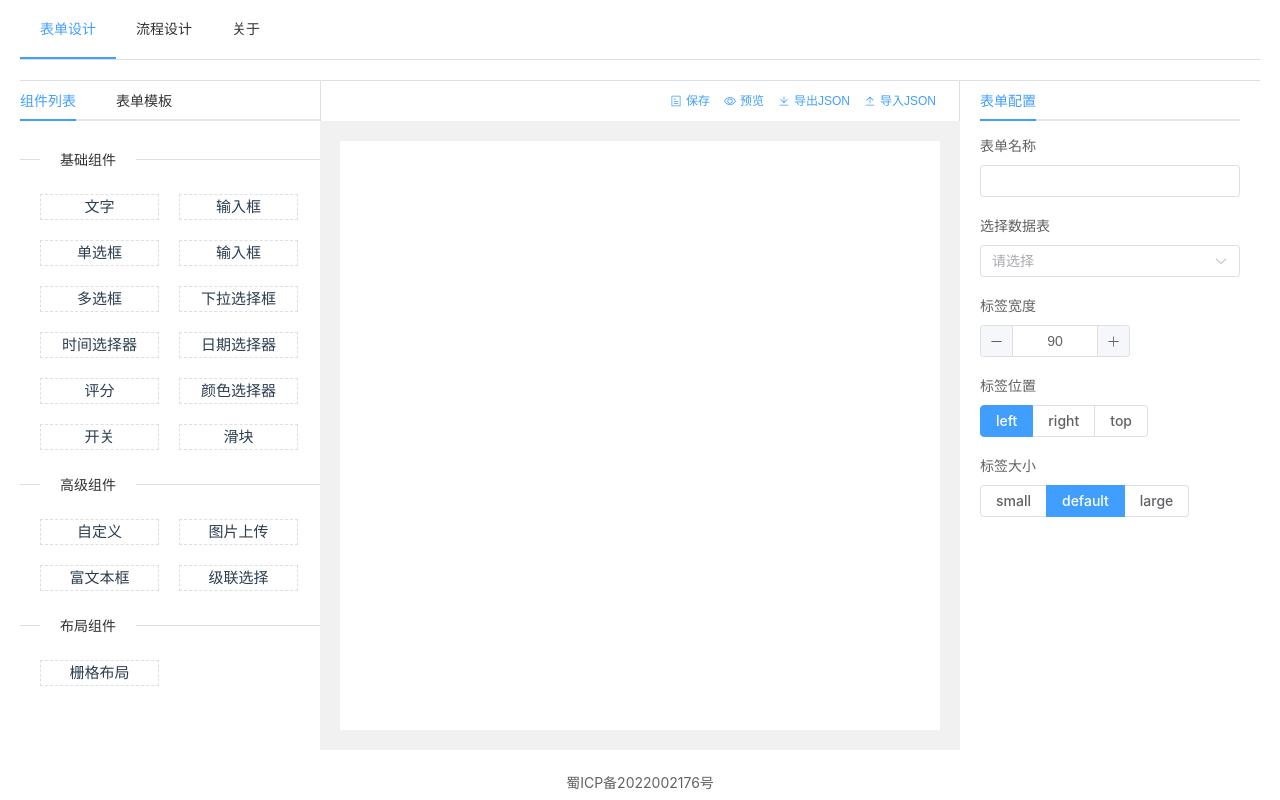
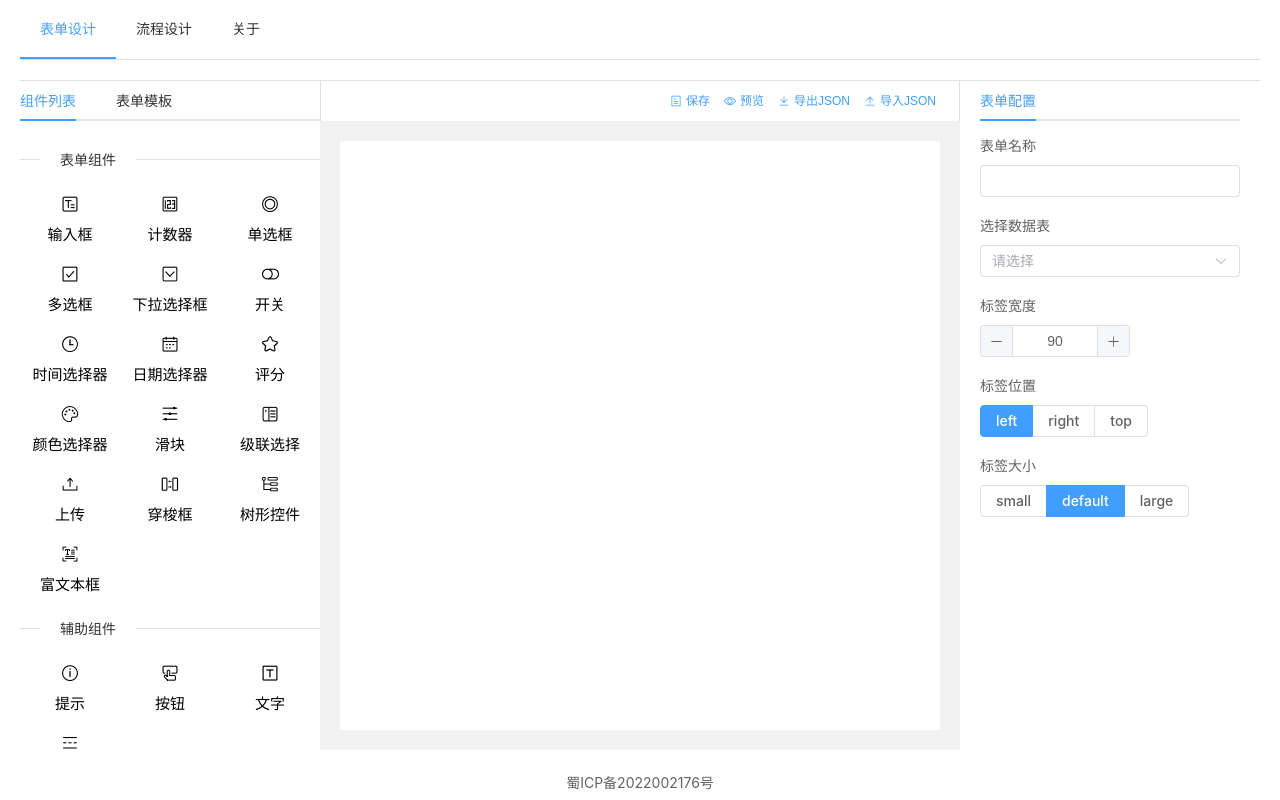
Before and after one commit to coder-zyk/vue-ts-vite-element, a Vue app: page /form in a window 1280 px wide. Built offline with nearby package versions, Linux system fonts and the light colour scheme.

Commit message:
优化组件列表样式

```diff
--- a/src/views/form/form-compoents/index.ts
+++ b/src/views/form/form-compoents/index.ts
@@ -1,87 +1,104 @@
-/**基础组件 */
-const baseComponents = [
+/**表单组件 */
+const formComponents = [
   {
-    type: 'text',
-    label:'文字',
+    type: 'input',
+    label: '输入框',
     icon: ''
   },
   {
-    type: 'input',
-    label:'输入框',
-    icon: ''
-
-  },
-  {
     type: 'number',
-    label:'单选框',
+    label: '计数器',
     icon: ''
   },
   {
     type: 'radio',
-    label:'输入框',
+    label: '单选框',
     icon: ''
   },
   {
     type: 'checkbox',
-    label:'多选框',
+    label: '多选框',
     icon: ''
   },
   {
     type: 'select',
-    label:'下拉选择框',
+    label: '下拉选择框',
+    icon: ''
+  },
+  {
+    type: 'switch',
+    label: '开关',
     icon: ''
   },
   {
     type: 'time',
-    label:'时间选择器',
+    label: '时间选择器',
     icon: ''
   },
   {
-    type: 'datetime',
-    label:'日期选择器',
+    type: 'date',
+    label: '日期选择器',
     icon: ''
   },
   {
     type: 'rate',
-    label:'评分',
+    label: '评分',
     icon: ''
   },
   {
     type: 'color',
-    label:'颜色选择器',
+    label: '颜色选择器',
+    icon: ''
+  },
+
+  {
+    type: 'slider',
+    label: '滑块',
     icon: ''
   },
   {
-    type: 'switch',
-    label:'开关',
+    type: 'cascader',
+    label: '级联选择',
     icon: ''
   },
   {
-    type: 'slider',
-    label:'滑块',
-    icon: ''
-  }
-]
-/**高级组件 */
-const advancedComponents = [
-  {
-    type: 'blank',
-    label:'自定义',
+    type: 'upload',
+    label: '上传',
     icon: ''
   },
   {
-    type: 'imgupload',
-    label:'图片上传',
+    type: 'transfer',
+    label: '穿梭框',
+    icon: ''
+  },
+  {
+    type: 'tree',
+    label: '树形控件',
     icon: ''
   },
   {
     type: 'editor',
-    label:'富文本框',
+    label: '富文本框',
     icon: ''
-  },
+  }
+]
+/**辅助组件 */
+const assistComponents = [
   {
-    type: 'cascader',
-    label:'级联选择',
+    type: 'alter',
+    label: '提示',
+    icon: ''
+  }, {
+    type: 'button',
+    label: '按钮',
+    icon: ''
+  }, {
+    type: 'span',
+    label: '文字',
+    icon: ''
+  }, {
+    type: 'divider',
+    label: '分割线',
     icon: ''
   }
 ]
@@ -89,12 +106,21 @@ const advancedComponents = [
 const layoutComponents = [
   {
     type: 'row',
-    label:'栅格布局',
+    label: '栅格布局',
+    icon: ''
+  },
+  {
+    type: 'tab',
+    label: '标签页',
+    icon: ''
+  }, {
+    type: 'space',
+    label: '间距',
     icon: ''
   }
 ]
 export {
-  baseComponents,
-  advancedComponents,
+  formComponents,
+  assistComponents,
   layoutComponents
 }
--- a/src/views/form/form-compoents/index.vue
+++ b/src/views/form/form-compoents/index.vue
@@ -6,7 +6,7 @@ import type {
   FormInfo,
 } from "@/views/form/index";
 import { maker } from "@/views/form/util";
-import { baseComponents, advancedComponents, layoutComponents } from './index'
+import { formComponents, assistComponents, layoutComponents } from './index'
 /**表单信息 */
 const formInfo: FormInfo = inject<FormInfo>("formInfo") as FormInfo;
 /**当前选中的元素 */
@@ -42,85 +42,103 @@ function end() {
 </script>
 
 <template>
-  <el-tabs v-model="activeName" class="form-left">
-    <el-tab-pane label="组件列表" name="components">
-      <el-divider content-position="left">基础组件</el-divider>
-      <div class="form-left-border">
-        <draggable :list="baseComponents" :group="{ name: 'people', pull: 'clone', put: false }" item-key="field"
-          :sort="false" :force-fallback="true" ghost-class="form-left-ghost" drag-class="form-left-drag"
-          chosenClass="form-left-chosen" @end="end" @start="start" :clone="addFormItem" :fallback-class="true">
+  <el-tabs v-model="activeName" class="form-components">
+    <el-tab-pane label="组件列表" name="components" style="height:100%">
+      <el-scrollbar>
+        <el-divider content-position="left">表单组件</el-divider>
+        <draggable :list="formComponents" :group="{ name: 'people', pull: 'clone', put: false }" item-key="field"
+          :sort="false" :force-fallback="true" ghost-class="form-components-ghost" drag-class="form-components-drag"
+          chosenClass="form-components-chosen" @end="end" @start="start" :clone="addFormItem" :fallback-class="true">
           <template #item="{ element }">
-            <div class="form-left-label">
-              {{ element.label }}
+            <div class="form-components-item">
+              <div class="form-components-icon">
+                <i :class="`icon icon-${element.type}`"></i>
+              </div>
+              <span>{{ element.label }}</span>
             </div>
           </template>
         </draggable>
-      </div>
-      <el-divider content-position="left">高级组件</el-divider>
-      <div class="form-left-border">
-        <draggable :list="advancedComponents" :group="{ name: 'people', pull: 'clone', put: false }" item-key="field"
-          :sort="false" :force-fallback="true" ghost-class="form-left-ghost" drag-class="form-left-drag"
-          chosenClass="form-left-chosen" :clone="addFormItem" @end="end" :fallback-class="true">
+        <el-divider content-position="left">辅助组件</el-divider>
+        <draggable :list="assistComponents" :group="{ name: 'people', pull: 'clone', put: false }" item-key="field"
+          :sort="false" :force-fallback="true" ghost-class="form-components-ghost" drag-class="form-components-drag"
+          chosenClass="form-components-chosen" :clone="addFormItem" @end="end">
           <template #item="{ element }">
-            <div class="form-left-label">
-              {{ element.label }}
+            <div class="form-components-item">
+              <div class="form-components-icon">
+                <i :class="`icon icon-${element.type}`"></i>
+              </div>
+              <span>{{ element.label }}</span>
             </div>
           </template>
         </draggable>
-      </div>
-      <el-divider content-position="left">布局组件</el-divider>
-      <div class="form-left-border">
+        <el-divider content-position="left">布局组件</el-divider>
         <draggable :list="layoutComponents" :group="{ name: 'people', pull: 'clone', put: false }" item-key="field"
-          :sort="false" :force-fallback="true" ghost-class="form-left-ghost" drag-class="form-left-drag"
-          chosenClass="form-left-chosen" :clone="addFormItem" @end="end" :fallback-class="true">
+          :sort="false" :force-fallback="true" ghost-class="form-components-ghost" drag-class="form-components-drag"
+          chosenClass="form-components-chosen" :clone="addFormItem" @end="end" :fallback-class="true">
           <template #item="{ element }">
-            <div class="form-left-label">
-              {{ element.label }}
+            <div class="form-components-item">
+              <div class="form-components-icon">
+                <i :class="`icon icon-${element.type}`"></i>
+              </div>
+              <span>{{ element.label }}</span>
             </div>
           </template>
         </draggable>
-      </div>
+      </el-scrollbar>
     </el-tab-pane>
-    <el-tab-pane label="表单模板" name="template">
-      <el-table :data="formDatas" border style="width: 100%" @row-click="rowClickHandel">
-        <el-table-column prop="id" label="id" width="50" />
-      </el-table>
+    <el-tab-pane label="表单模板" name="template" style="height:100%">
+      <el-scrollbar>
+        <el-table :data="formDatas" border style="width: 100%" @row-click="rowClickHandel">
+          <el-table-column prop="id" label="id" width="50" />
+        </el-table>
+      </el-scrollbar>
     </el-tab-pane>
   </el-tabs>
 </template>
 
-<style  lang="scss">
-.form-left {
-  .form-left-border {
+<style scoped lang="scss">
+.form-components {
+  height: 100%;
 
-    // border: 1px solid #dcdfe6;
-    div {
-      margin: 10px;
+  :deep(.el-tabs__content) {
+    height: calc(100% - 55px);
+  }
+
+  .form-components-item {
+    display: inline-block;
+    background: #FFF;
+    color: #000;
+    min-width: 70px;
+    width: 33.33%;
+    height: 70px;
+    line-height: 1;
+    text-align: center;
+    cursor: pointer;
+    user-select: none;
+
+    .form-components-icon {
+      padding: 10px 5px 12px;
+    }
+
+    &:hover {
+      background-color: #2E73FF;
+      color: #fff;
     }
   }
 
-  .form-left-label {
-    user-select: none;
-    width: 119px;
-    text-align: center;
-    display: inline-block;
-    cursor: pointer;
-    border: 1px dashed #dcdfe6;
-
-    &:hover {
-      color: #409eff;
-      border: 1px dashed #409eff;
-    }
+  .form-components-chosen {
+    background-color: #2E73FF;
+    color: #fff;
   }
 
-  .form-left-chosen {
-    color: #409eff;
-    border: 1px dashed #409eff;
+  .form-components-drag {
+    background-color: #2E73FF;
+    color: #fff;
   }
 
-  .form-left-drag {
-    color: #409eff;
-    border: 1px dashed #409eff;
+  .form-components-ghost {
+    background-color: #2E73FF;
+    color: #fff;
   }
 }
 </style>
--- a/src/views/form/form-config/index.vue
+++ b/src/views/form/form-config/index.vue
@@ -7,7 +7,7 @@ import radioVue from "./components/base-components/radio.vue";
 import inputNumberVue from "./components/base-components/inputNumber.vue";
 import checkboxVue from "./components/base-components/checkbox.vue";
 import selectVue from "./components/base-components/select.vue";
-import dateTimeVue from './components/base-components/dateTime.vue'
+import dateVue from './components/base-components/date.vue'
 import timeVue from "./components/base-components/time.vue";
 import colorPickerVue from "./components/base-components/colorPicker.vue";
 import switchVue from './components/base-components/switch.vue';
@@ -78,7 +78,7 @@ watch(
         <input-number-vue v-if="selectFormItem.type == 'number'" :config-info="selectFormItem"></input-number-vue>
         <checkbox-vue v-if="selectFormItem.type == 'checkbox'" :config-info="selectFormItem"></checkbox-vue>
         <select-vue v-if="selectFormItem.type == 'select'" :config-info="selectFormItem"></select-vue>
-        <date-time-vue v-if="selectFormItem.type == 'datetime'" :config-info="selectFormItem"></date-time-vue>
+        <date-vue v-if="selectFormItem.type == 'date'" :config-info="selectFormItem"></date-vue>
         <time-vue v-if="selectFormItem.type == 'time'" :config-info="selectFormItem"></time-vue>
         <color-picker-vue v-if="selectFormItem.type == 'color'" :config-info="selectFormItem"></color-picker-vue>
         <switch-vue v-if="selectFormItem.type == 'switch'" :config-info="selectFormItem"></switch-vue>
--- a/src/views/form/form-main/formItem.vue
+++ b/src/views/form/form-main/formItem.vue
@@ -89,7 +89,7 @@ function clickHandle(selectElement: FormItem) {
         <el-option v-for="item in formItem.data" :key="item.value" :label="item.label" :value="item.value" />
       </el-select>
       <!-- 日期选择器 -->
-      <el-date-picker v-if="formItem.type === 'datetime'" v-model="formItem.value" :type="formItem.props.type"
+      <el-date-picker v-if="formItem.type === 'date'" v-model="formItem.value" :type="formItem.props.type"
         :format="formItem.props.format" :placeholder="formItem.props.placeholder" :editable="formItem.props.editable"
         :end-placeholder="formItem.props.endPlaceholder" :start-placeholder="formItem.props.startPlaceholder"
         :clearable="formItem.props.clearable" :value-format="formItem.props.valueFormat"
--- a/src/views/form/form-preview/generateFormItem.vue
+++ b/src/views/form/form-preview/generateFormItem.vue
@@ -59,7 +59,7 @@ const formItem: FormItem = props.formItemInfo
       <el-option v-for="item in formItem.data" :key="item.value" :label="item.label" :value="item.value" />
     </el-select>
     <!-- 日期选择器 -->
-    <el-date-picker v-if="formItem.type === 'datetime'" v-model="formItem.value" :type="formItem.props.type"
+    <el-date-picker v-if="formItem.type === 'date'" v-model="formItem.value" :type="formItem.props.type"
       :format="formItem.props.format" :placeholder="formItem.props.placeholder" :editable="formItem.props.editable"
       :end-placeholder="formItem.props.endPlaceholder" :start-placeholder="formItem.props.startPlaceholder"
       :clearable="formItem.props.clearable" :value-format="formItem.props.valueFormat"
--- a/src/views/form/index.vue
+++ b/src/views/form/index.vue
@@ -43,10 +43,10 @@ provide("dataTables", dataTables);
 
 <template>
   <el-container class="form-container">
-    <el-aside width="300px">
+    <el-aside width="300px" style="height:100%">
       <form-left></form-left>
     </el-aside>
-    <el-main style="min-width: 500px;padding: 0px;">
+    <el-main style="min-width: 500px;padding: 0px;height:100%">
       <form-main></form-main>
     </el-main>
     <el-aside width="300px" style="height:100%">
@@ -58,6 +58,7 @@ provide("dataTables", dataTables);
 <style scoped lang="scss">
 .form-container {
   height: 100%;
+  min-height: 500px;
   border-top: 1px var(--el-border-color) var(--el-border-style);
 }
 </style>
--- a/src/views/form/style/common.scss
+++ b/src/views/form/style/common.scss
@@ -1,3 +1,155 @@
+@font-face {
+  font-family: icons;
+  src: url(icons.woff) format('woff');
+}
+
+.icon {
+  font-family: icons !important;
+  font-size: 21px;
+  font-style: normal;
+  -webkit-font-smoothing: antialiased;
+  -moz-osx-font-smoothing: grayscale;
+}
+
+.icon-input {
+  &:before {
+    content: "\e77f";
+  }
+}
+
+.icon-number {
+  &:before {
+    content: "\e783";
+  }
+}
+
+.icon-radio {
+  &:before {
+    content: "\e781";
+  }
+}
+
+.icon-checkbox {
+  &:before {
+    content: "\e780";
+  }
+}
+
+.icon-select {
+  &:before {
+    content: "\e78e";
+  }
+}
+
+.icon-switch {
+  &:before {
+    content: "\e77c";
+  }
+}
+
+.icon-time {
+  &:before {
+    content: "\e794";
+  }
+}
+
+.icon-date {
+  &:before {
+    content: "\e793";
+  }
+}
+
+.icon-slider {
+  &:before {
+    content: "\e791";
+  }
+}
+
+.icon-rate {
+  &:before {
+    content: "\e782";
+  }
+}
+
+.icon-color {
+  &:before {
+    content: "\e787";
+  }
+}
+
+.icon-cascader {
+  &:before {
+    content: "\e785";
+  }
+}
+
+.icon-upload {
+  &:before {
+    content: "\e784";
+  }
+}
+
+.icon-transfer {
+  &:before {
+    content: "\e78f";
+  }
+}
+
+.icon-tree {
+  &:before {
+    content: "\e792";
+  }
+}
+
+.icon-editor {
+  &:before {
+    content: "\e790";
+  }
+}
+
+.icon-alter {
+  &:before {
+    content: "\e78a";
+  }
+}
+
+.icon-button {
+  &:before {
+    content: "\e77e";
+  }
+}
+
+.icon-span {
+  &:before {
+    content: "\e788";
+  }
+}
+
+.icon-divider {
+  &:before {
+    content: "\e78d";
+  }
+}
+
+.icon-row {
+  &:before {
+    content: "\e78b";
+  }
+}
+
+.icon-tab {
+  &:before {
+    content: "\e77b";
+  }
+}
+
+.icon-space {
+  &:before {
+    content: "\e786";
+  }
+}
+
+
 //vue-draggable占位样式
 .form-main-ghost {
   background: #b3d8ff;
```
Also changed, not shown: src/views/form/util.ts (+4 -4 lines), src/views/form/form-config/components/base-components/date.vue (renamed from src/views/form/form-config/components/base-components/dateTime.vue), src/views/form/style/icons.woff (added).
